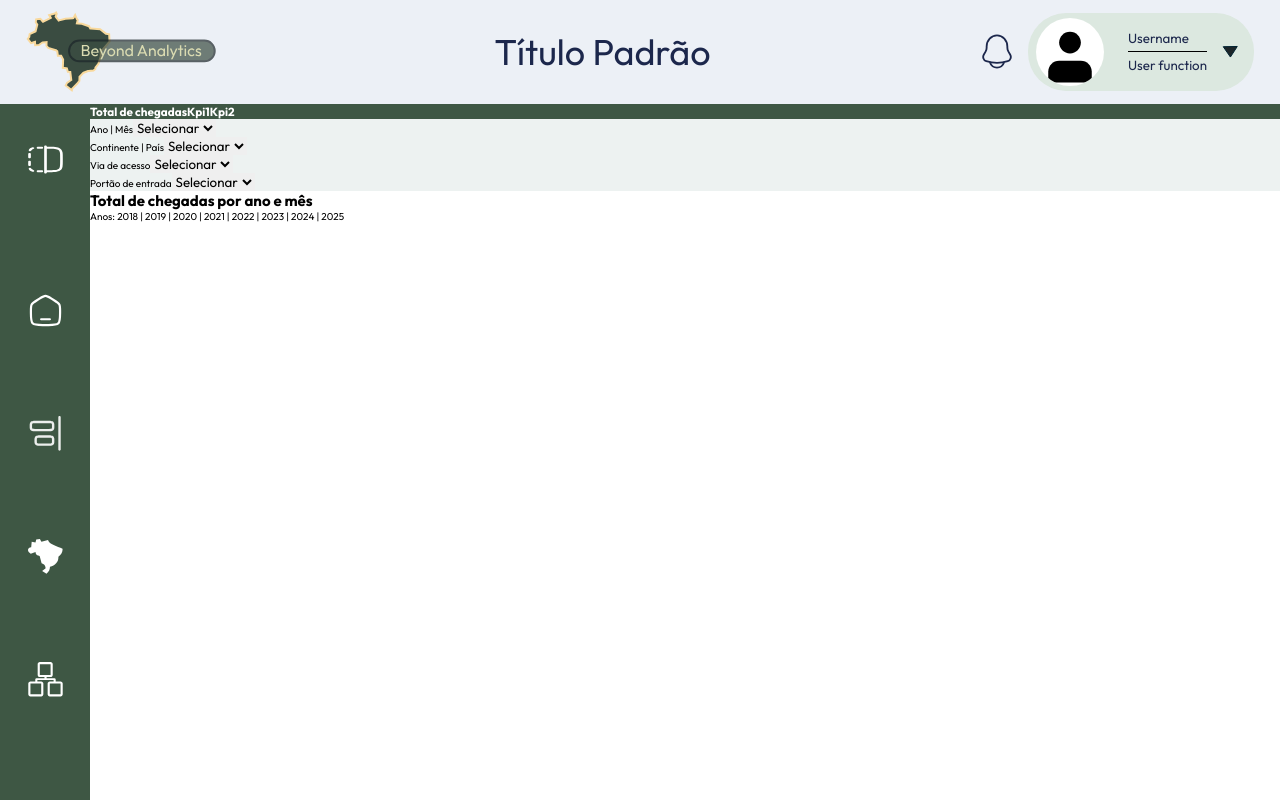
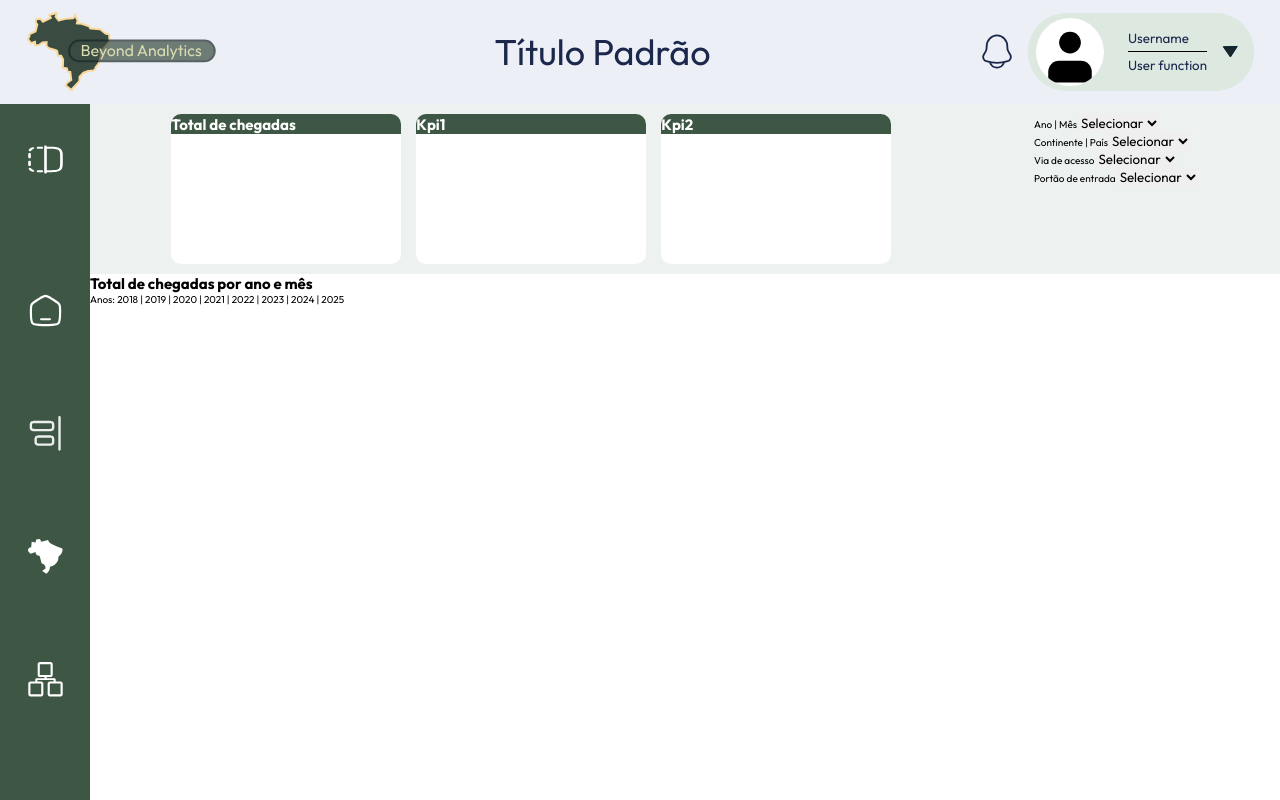
Before and after one commit to FillipeMendesC/beyond-angular, an Angular app: page /historico in a window 1280 px wide. Built offline with nearby package versions, Linux system fonts and the light colour scheme.

Commit message:
UPDATE: Modificações CSS

```diff
--- a/src/app/painel-de-controle-historico/painel-de-controle-historico.component.css
+++ b/src/app/painel-de-controle-historico/painel-de-controle-historico.component.css
@@ -3,12 +3,41 @@
 }
 
 .kpis{
+    display: flex;
+    justify-content: center;
+    justify-content: space-around;
     background-color: #EDF2F1;
-    font-family: O;
+    font-family: sans-serif;
+    padding: 1rem;
+
 }
 
 .kpis-cards {
     display: flex;
+    gap: 1.5rem;
+
+}
+
+.title {
+    display: flex;
+    align-items: center;
+
+    background-color: #3E5744;
+    border-radius: 1rem 1rem 0 0;
+    height: 2rem;
+
+}
+
+.kpis-cards h3 {
+    font-size: 1.5rem;
     color: #FFFFFF;
-    background-color: #3E5744;
+
 }
+
+.card-kpi {
+    background-color: #FFFFFF;
+    border-radius: 1rem;
+    width: 23rem;
+    height: 15rem;
+
+}
--- a/src/app/painel-de-controle-historico/painel-de-controle-historico.component.html
+++ b/src/app/painel-de-controle-historico/painel-de-controle-historico.component.html
@@ -3,15 +3,22 @@
     <div class="kpis">
         <div class="kpis-cards">
             <div class="card-kpi">
-                <h3>Total de chegadas</h3>
-                <p class="kpi-value"></p>
-              </div>
-              <div class="card-pki">
-                <h3>Kpi1</h3>
+                <div class="title">
+                    <h3>Total de chegadas</h3>
+                </div>
                 <p class="kpi-value"></p>
               </div>
               <div class="card-kpi">
-                <h3>Kpi2</h3>
+                <div class="title">
+                    <h3>Kpi1</h3>
+                </div>
+                <p class="kpi-value"></p>
+              </div>
+              <div class="card-kpi">
+                <div class="title">
+                    <h3>Kpi2</h3>
+                </div>
+
                 <p class="kpi-value"></p>
               </div>
         </div>
```
